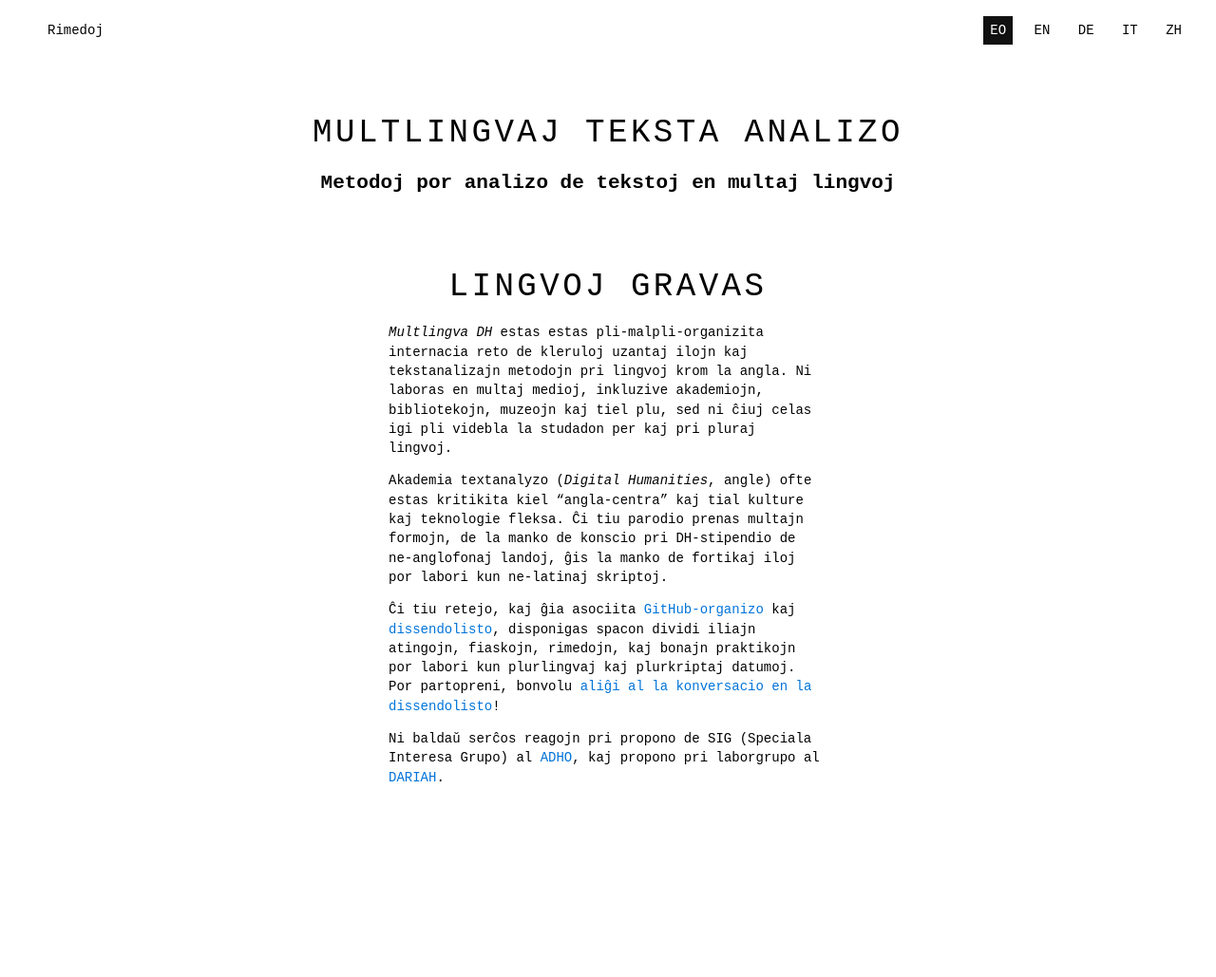
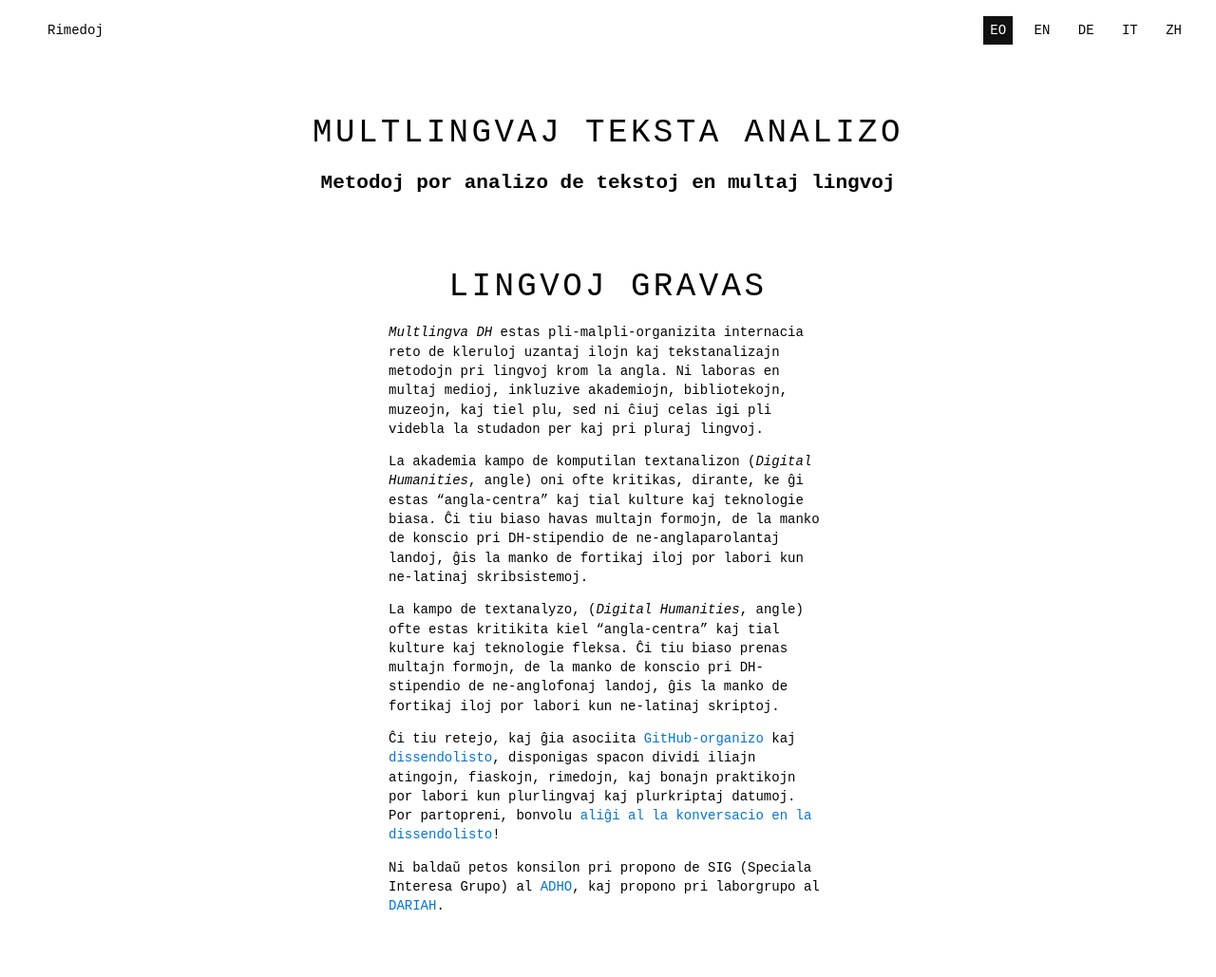
Before and after one commit to multilingual-dh/multilingual-dh.github.io, a Jekyll site: the page built from index.md, in a window 1280 px wide. Shown: the whole page at 95% size. Built offline with Jekyll 4.4.1, drawn with Linux system fonts in a browser that asks for light colours; before the commit the page ends 900 px from its top, so only the background shows below that.

Commit message:
Pli da korektoj de la esperanta versio. Dankon, Branjo!

```diff
--- a/index.md
+++ b/index.md
@@ -5,10 +5,12 @@ language: eo
 
 # Lingvoj gravas
 
-*Multlingva DH* estas estas pli-malpli-organizita internacia reto de kleruloj uzantaj ilojn kaj tekstanalizajn metodojn pri lingvoj krom la angla. Ni laboras en multaj medioj, inkluzive akademiojn, bibliotekojn, muzeojn kaj tiel plu, sed ni ĉiuj celas igi pli videbla la studadon per kaj pri pluraj lingvoj.
+*Multlingva DH* estas pli-malpli-organizita internacia reto de kleruloj uzantaj ilojn kaj tekstanalizajn metodojn pri lingvoj krom la angla. Ni laboras en multaj medioj, inkluzive akademiojn, bibliotekojn, muzeojn, kaj tiel plu, sed ni ĉiuj celas igi pli videbla la studadon per kaj pri pluraj lingvoj.
 
-Akademia textanalyzo (*Digital Humanities*, angle) ofte estas kritikita kiel "angla-centra" kaj tial kulture kaj teknologie fleksa. Ĉi tiu parodio prenas multajn formojn, de la manko de konscio pri DH-stipendio de ne-anglofonaj landoj, ĝis la manko de fortikaj iloj por labori kun ne-latinaj skriptoj.
+La akademia kampo de komputilan textanalizon (*Digital Humanities*, angle) oni ofte kritikas, dirante, ke ĝi estas “angla-centra” kaj tial kulture kaj teknologie biasa. Ĉi tiu biaso havas multajn formojn, de la manko de konscio pri DH-stipendio de ne-anglaparolantaj landoj, ĝis la manko de fortikaj iloj por labori kun ne-latinaj skribsistemoj.
+
+La kampo de textanalyzo, (*Digital Humanities*, angle) ofte estas kritikita kiel "angla-centra" kaj tial kulture kaj teknologie fleksa. Ĉi tiu biaso prenas multajn formojn, de la manko de konscio pri DH-stipendio de ne-anglofonaj landoj, ĝis la manko de fortikaj iloj por labori kun ne-latinaj skriptoj.
 
 Ĉi tiu retejo, kaj ĝia asociita [GitHub-organizo](https://github.com/multilingual-dh) kaj [dissendolisto](https://mailman.stanford.edu/mailman/listinfo/multilingual-dh), disponigas spacon dividi iliajn atingojn, fiaskojn, rimedojn, kaj bonajn praktikojn por labori kun plurlingvaj kaj plurkriptaj datumoj. Por partopreni, bonvolu [aliĝi al la konversacio en la dissendolisto](https://mailman.stanford.edu/mailman/listinfo/multilingual-dh)!
 
-Ni baldaŭ serĉos reagojn pri propono de SIG (Speciala Interesa Grupo) al [ADHO](http://adho.org/), kaj propono pri laborgrupo al [DARIAH](https: //www.dariah .eu /).
+Ni baldaŭ petos konsilon pri propono de SIG (Speciala Interesa Grupo) al [ADHO](http://adho.org/), kaj propono pri laborgrupo al [DARIAH](https: //www.dariah.eu /).
```
